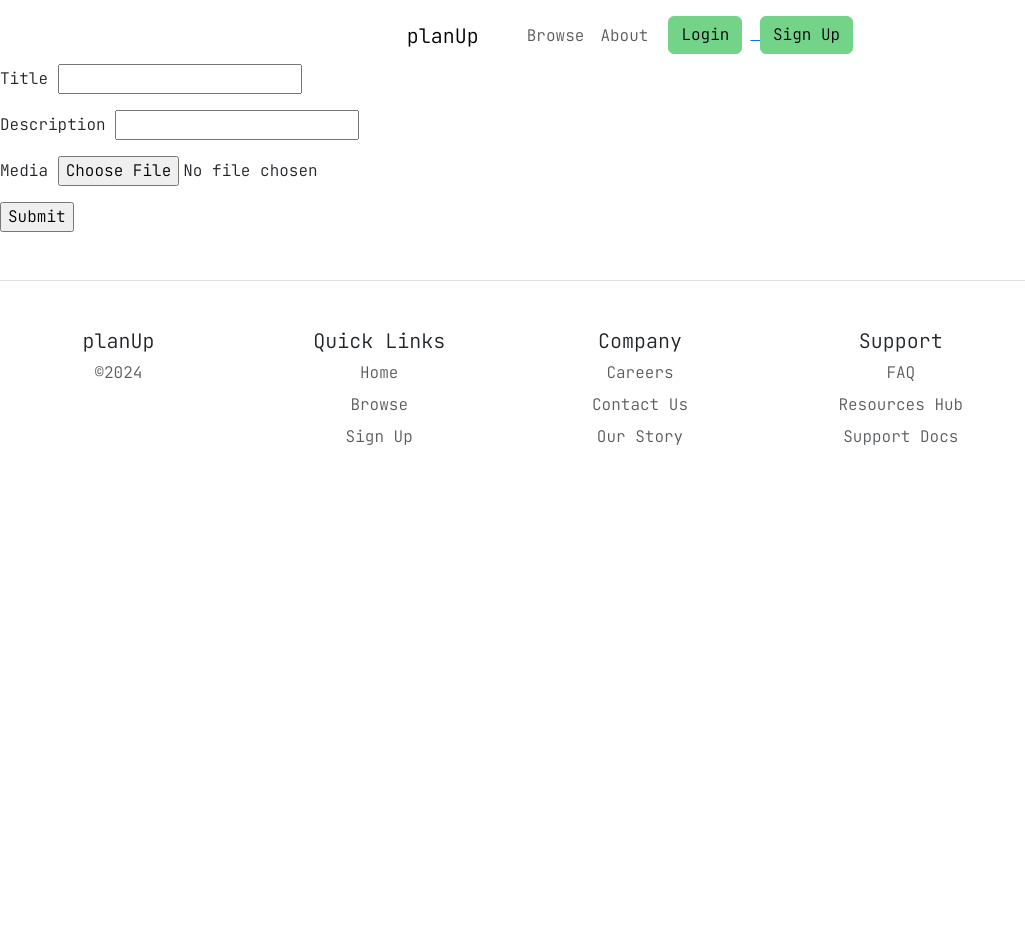
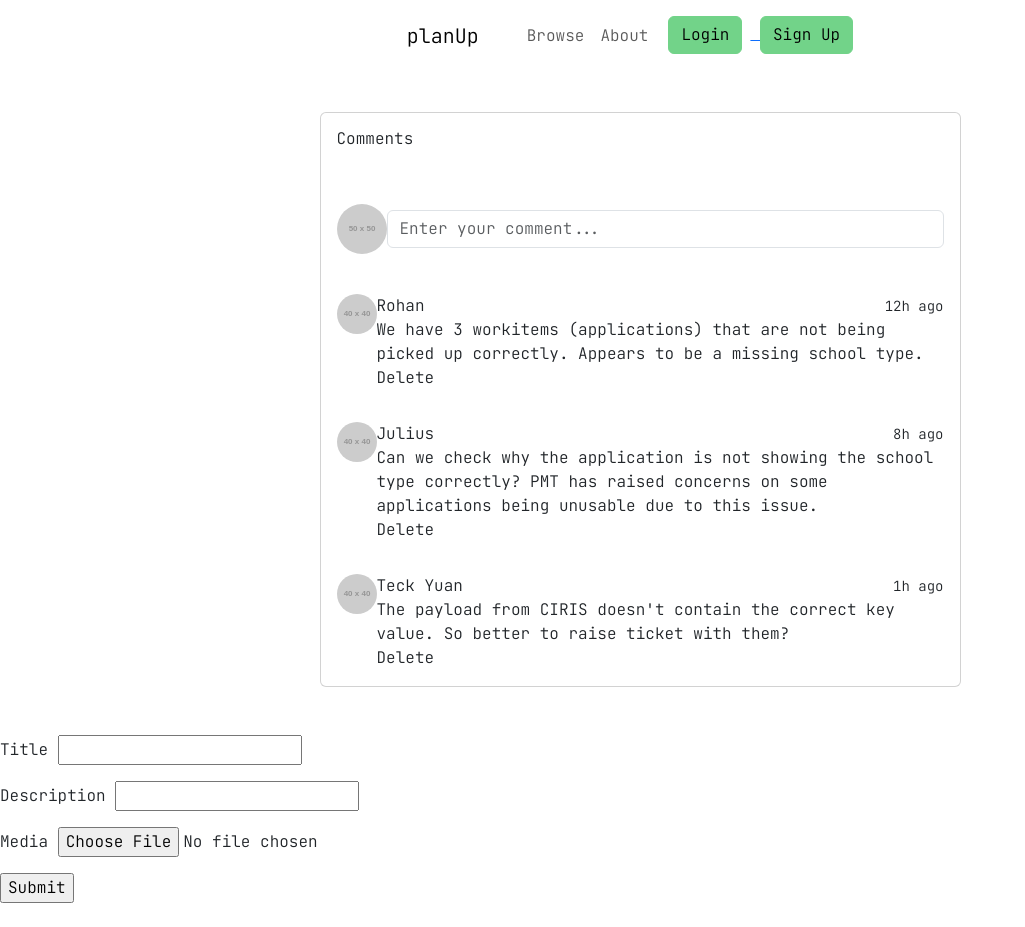
Before and after one commit to b3fr4nk/PlanUP, a Flask app: page /posts/1 in a window 1280 px wide. Shown: the top 927 px of the page, without its empty margins (0-1025 px from the left). Before the commit the page ends 445 px from the top, so only its background shows below. Run offline with Flask 3, Linux system fonts and the light colour scheme; grey boxes labelled with a size stand in for pictures from a placeholder-image service; data that the repository does not hold is empty; some libraries are stand-ins or nearby versions.

Commit message:
Added comment section

```diff
--- a/templates/post.html
+++ b/templates/post.html
@@ -43,6 +43,99 @@
   </div>
 </nav>
 <!--End of Navbar-->
+<!--Comment Section-->
+<div class="container container-fluid mt-5 mb-5">
+  <div class="row height d-flex justify-content-center align-items-center">
+      <div class="col-md-7">
+          <div class="card">
+              <div class="p-3">
+                  <h6>Comments</h6>
+              </div>
+              <div class="mt-3 d-flex flex-row align-items-center p-3 form-color">
+                <img src="https://fakeimg.pl/50x50" width="50" class="rounded-circle mr-2">
+                <input type="text" class="form-control" placeholder="Enter your comment...">
+              </div>
+              <div class="mt-2">
+                  <div class="d-flex flex-row p-3">
+                      <!--Profile Picture-->
+                      <img src="https://fakeimg.pl/40x40" width="40" height="40" class="rounded-circle mr-3">
+                      <div class="w-100">
+                          <div class="d-flex justify-content-between align-items-center">
+                              <div class="d-flex flex-row align-items-center">
+                                <!--Profile Name-->
+                                <span class="mr-2">Rohan</span>
+                              </div>
+                              <!--Time Created-->
+                              <small>12h ago</small>
+                          </div>
+                          <!--Comment-->
+                          <p class="text-justify comment-text mb-0">
+                            We have 3 workitems (applications) that are not being picked up correctly. Appears to be a missing school type.
+                          </p>
+                          <!--Delete-->
+                          <div class="d-flex flex-row user-feed">
+                            <span class="ml-3">
+                              <i class="fa fa-comments-o mr-2"></i>Delete
+                            </span>
+                          </div>
+                      </div>
+                  </div>
+                  <!--Comment 2-->
+                  <div class="d-flex flex-row p-3">
+                      <!--Profile Picture-->
+                      <img src="https://fakeimg.pl/40x40" width="40" height="40" class="rounded-circle mr-3">
+                      <div class="w-100">
+                          <div class="d-flex justify-content-between align-items-center">
+                              <div class="d-flex flex-row align-items-center">
+                                <!--Profile Name-->
+                                <span class="mr-2">Julius</span>
+                              </div>
+                              <!--Time Created-->
+                              <small>8h ago</small>
+                          </div>
+                          <!--Comment-->
+                          <p class="text-justify comment-text mb-0">
+                            Can we check why the application is not showing the school type correctly? PMT has raised concerns on some applications being unusable due to this issue.
+                          </p>
+                          <!--Delete-->
+                          <div class="d-flex flex-row user-feed">
+                            <span class="ml-3">
+                              <i class="fa fa-comments-o mr-2"></i>Delete
+                            </span>
+                          </div>
+                      </div>
+                  </div>
+                  <!--Comment 3-->
+                  <div class="d-flex flex-row p-3">
+                      <!--Profile Picture-->
+                      <img src="https://fakeimg.pl/40x40" width="40" height="40" class="rounded-circle mr-3">
+                      <div class="w-100">
+                          <div class="d-flex justify-content-between align-items-center">
+                              <div class="d-flex flex-row align-items-center">
+                                <!--Profile Name-->
+                                <span class="mr-2">Teck Yuan</span>
+                              </div>
+                              <!--Time Created-->
+                              <small>1h ago</small>
+                          </div>
+                          <!--Comment-->
+                          <p class="text-justify comment-text mb-0">
+                            The payload from CIRIS doesn't contain the correct key value. So better to raise ticket with them?
+                          </p>
+                          <!--Delete-->
+                          <div class="d-flex flex-row user-feed">
+                            <span class="ml-3">
+                              <i class="fa fa-comments-o mr-2"></i>Delete
+                            </span>
+                          </div>
+                      </div>
+                  </div>
+              </div>
+          </div>
+      </div>
+  </div>
+</div>
+<!--End of Comment Section-->
 <!--Start of Post form-->
 <form
   class="form-group"
```
